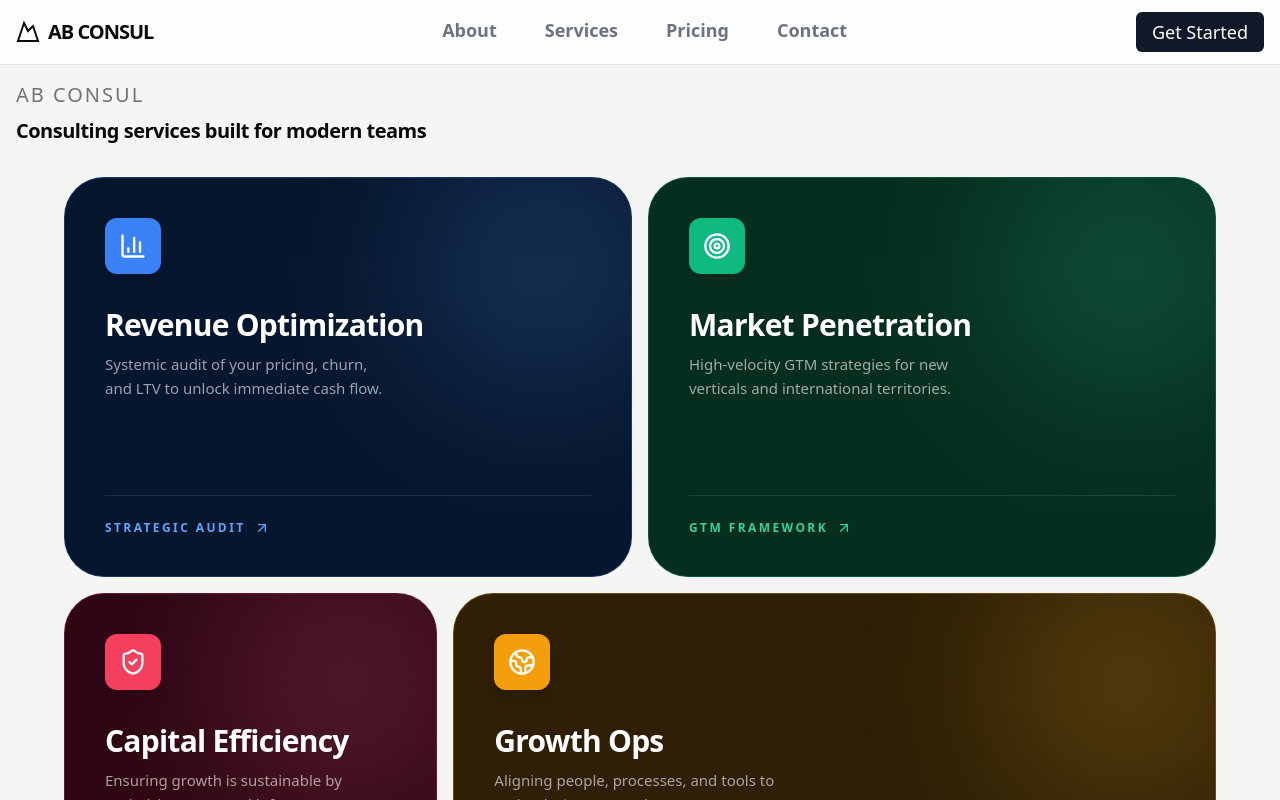
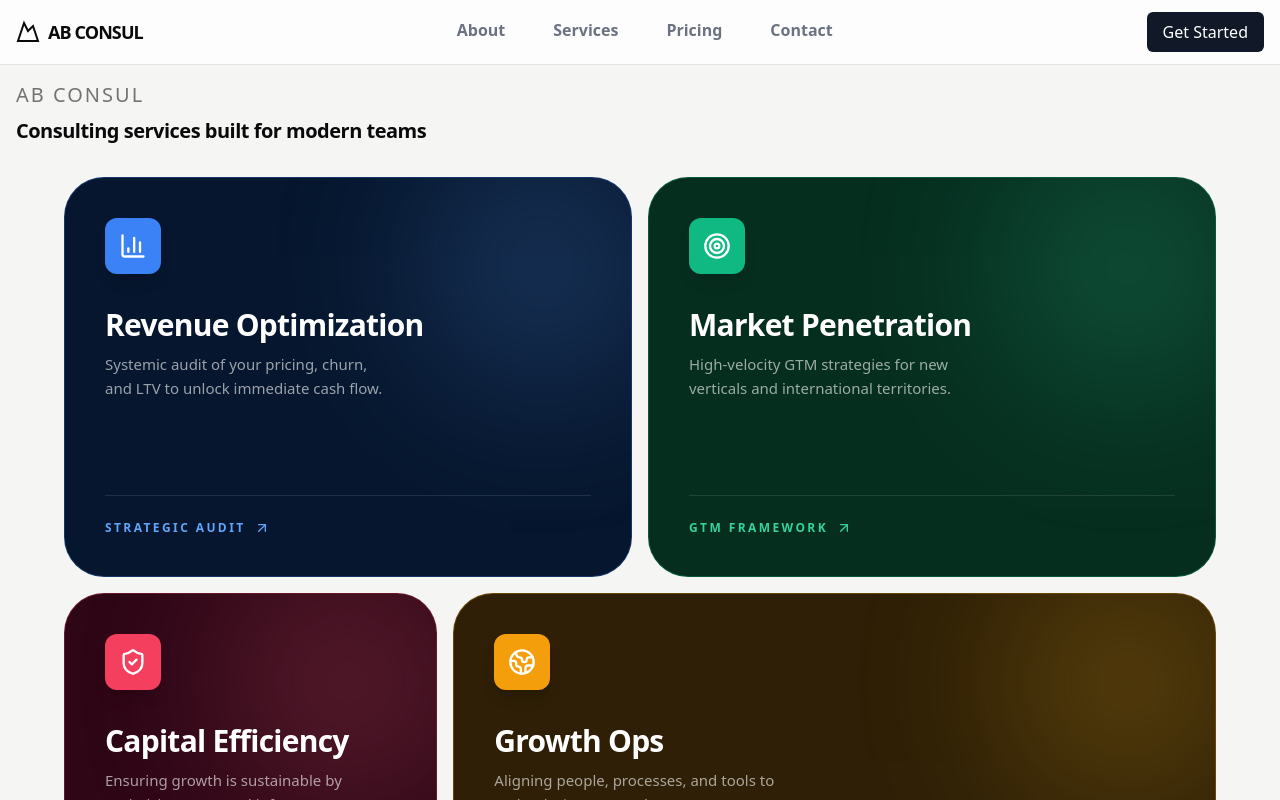
Before and after one commit to l-tting/ab-consul, a Next.js app in the folder my-app/: page / in a window 1280 px wide. Shown: the top 800 px of the page. Built offline with nearby package versions, Linux system fonts and the light colour scheme.

Commit message:
about page font reduction ---b/l

```diff
--- a/my-app/src/components/Navbar.jsx
+++ b/my-app/src/components/Navbar.jsx
@@ -38,7 +38,7 @@ export default function Navbar() {
           {/* Logo */}
           <Link href="/" className="flex items-center gap-2">
             <MountainIcon className="h-6 w-6" />
-            <span className="text-xl font-extrabold tracking-tighter">AB CONSUL</span>
+            <span className="text-lg font-extrabold tracking-tighter">AB CONSUL</span>
           </Link>
 
           {/* Desktop Nav - Reusing NAV_LINKS */}
@@ -49,7 +49,7 @@ export default function Navbar() {
                 <Link
                   key={link.label}
                   href={link.href}
-                  className={`relative text-lg font-semibold transition-colors pb-1 ${
+                  className={`relative text-md font-semibold transition-colors pb-1 ${
                     isActive
                       ? "text-gray-900 dark:text-white"
                       : "text-gray-500 hover:text-gray-900 dark:text-gray-300 dark:hover:text-white"
@@ -68,7 +68,7 @@ export default function Navbar() {
           <div className="flex items-center gap-4">
             <Link
               href="/contact"
-              className="hidden sm:inline-flex h-10 items-center justify-center rounded-md bg-gray-900 px-4 text-lg font-medium text-white hover:bg-gray-800 dark:bg-white dark:text-gray-900"
+              className="hidden sm:inline-flex h-10 items-center justify-center rounded-md bg-gray-900 px-4 text-md font-medium text-white hover:bg-gray-800 dark:bg-white dark:text-gray-900"
             >
               Get Started
             </Link>
```
